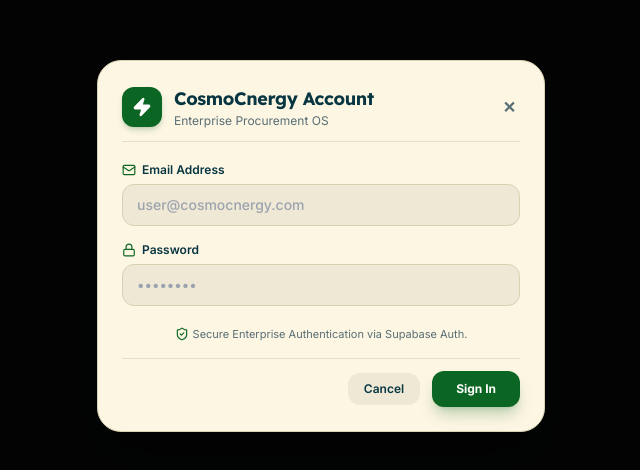
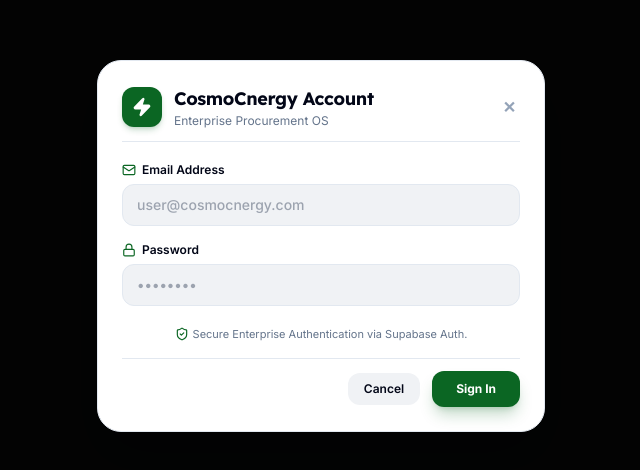
Before and after one commit to anujmagdum/Cosmo.cnergy, a React (Vite) app: page /inventory in a window 1280 px wide. Shown: the part 154-624 px from the top of the page, without its empty margins (319-959 px from the left). Built offline with nearby package versions, Linux system fonts and the light colour scheme; no server answers.

Commit message:
Update background from pearl white to #F0F2F5 across all tabs and layout containers

```diff
--- a/index.html
+++ b/index.html
@@ -11,7 +11,7 @@
     <link rel="preconnect" href="https://fonts.gstatic.com" crossorigin>
     <link href="https://fonts.googleapis.com/css2?family=Inter:wght@300;400;500;600;700;800&family=Lexend:wght@400;500;600;700;800&display=swap" rel="stylesheet">
   </head>
-  <body class="bg-[#FAF5EF] text-[#0D0D0D] font-sans antialiased selection:bg-[#0b6623] selection:text-white">
+  <body class="bg-[#F0F2F5] text-[#0D0D0D] font-sans antialiased selection:bg-[#0b6623] selection:text-white">
     <div id="root"></div>
     <script type="module" src="/src/main.tsx"></script>
   </body>
--- a/src/App.tsx
+++ b/src/App.tsx
@@ -1411,7 +1411,7 @@
   }).length;
 
   return (
-    <div className="min-h-screen flex flex-col bg-[#FAF5EF] text-slate-950 selection:bg-[#0b6623] selection:text-white overflow-x-hidden">
+    <div className="min-h-screen flex flex-col bg-[#F0F2F5] text-slate-950 selection:bg-[#0b6623] selection:text-white overflow-x-hidden">
       {/* Top Header & Navigation */}
 
 
--- a/src/components/AIProcurementStudio.tsx
+++ b/src/components/AIProcurementStudio.tsx
@@ -209,13 +209,13 @@
 
       {/* API Key Configuration Drawer */}
       {isKeyConfigOpen && (
-        <div className="bg-[#FDF6E3] border border-[#D6D1B1] rounded-2xl p-4 shadow-md animate-in fade-in space-y-3">
+        <div className="bg-[#FFFFFF] border border-[#E2E8F0] rounded-2xl p-4 shadow-md animate-in fade-in space-y-3">
           <div className="flex items-center justify-between">
-            <h4 className="text-xs font-bold text-[#073642] uppercase tracking-wider flex items-center gap-1.5">
+            <h4 className="text-xs font-bold text-[#020617] uppercase tracking-wider flex items-center gap-1.5">
               <Key className="w-4 h-4 text-[#0b6623]" />
               <span>Gemini API Key Configuration</span>
             </h4>
-            <span className="text-[11px] text-[#586E75]">Supports Google AI Studio API Keys</span>
+            <span className="text-[11px] text-slate-500">Supports Google AI Studio API Keys</span>
           </div>
           <div className="flex gap-2">
             <input
@@ -223,7 +223,7 @@
               value={apiKeyInput}
               onChange={e => setApiKeyInput(e.target.value)}
               placeholder="Paste your AI Studio GEMINI_API_KEY (AIzaSy...)"
-              className="flex-1 bg-[#EEE8D5] border border-[#D6D1B1] rounded-xl px-3.5 py-2 text-xs font-mono text-[#073642] focus:outline-none focus:border-[#0b6623]"
+              className="flex-1 bg-[#F0F2F5] border border-[#E2E8F0] rounded-xl px-3.5 py-2 text-xs font-mono text-[#020617] focus:outline-none focus:border-[#0b6623]"
             />
             <button
               onClick={handleSaveApiKey}
--- a/src/components/AuthModal.tsx
+++ b/src/components/AuthModal.tsx
@@ -66,19 +66,19 @@
 
   return (
     <div className="fixed inset-0 z-50 flex items-center justify-center bg-black/75 backdrop-blur-md p-4 animate-in fade-in duration-150">
-      <div className="bg-[#FDF6E3] w-full max-w-md rounded-3xl p-6 border border-[#D6D1B1] space-y-5 shadow-2xl text-[#073642]">
+      <div className="bg-[#FFFFFF] w-full max-w-md rounded-3xl p-6 border border-[#E2E8F0] space-y-5 shadow-2xl text-[#020617]">
         {/* Header */}
-        <div className="flex items-center justify-between border-b border-[#D6D1B1]/60 pb-3">
+        <div className="flex items-center justify-between border-b border-[#E2E8F0] pb-3">
           <div className="flex items-center gap-3">
-            <div className="w-10 h-10 rounded-xl bg-emerald-600 flex items-center justify-center shadow-md shadow-[#0b6623]/20">
+            <div className="w-10 h-10 rounded-xl bg-[#0b6623] flex items-center justify-center shadow-md shadow-[#0b6623]/20">
               <Zap className="w-5 h-5 text-white fill-white" />
             </div>
             <div>
-              <h3 className="text-lg font-bold text-[#073642]">CosmoCnergy Account</h3>
-              <p className="text-xs text-[#586E75]">Enterprise Procurement OS</p>
+              <h3 className="text-lg font-bold text-[#020617]">CosmoCnergy Account</h3>
+              <p className="text-xs text-slate-500">Enterprise Procurement OS</p>
             </div>
           </div>
-          <button onClick={onClose} className="text-[#586E75] hover:text-[#073642] font-bold p-1">
+          <button onClick={onClose} className="text-slate-400 hover:text-[#020617] font-bold p-1">
             ✕
           </button>
         </div>
@@ -93,7 +93,7 @@
         {/* Login Form: Standard Email, Password, and Submit */}
         <form onSubmit={handleSubmit} autoComplete="on" className="space-y-4 text-xs">
           <div>
-            <label htmlFor="auth-email" className="block font-semibold text-[#073642] mb-1.5 flex items-center gap-1.5">
+            <label htmlFor="auth-email" className="block font-semibold text-[#020617] mb-1.5 flex items-center gap-1.5">
               <Mail className="w-3.5 h-3.5 text-[#0b6623]" />
               <span>Email Address</span>
             </label>
@@ -108,12 +108,12 @@
               value={email}
               onChange={e => setEmail(e.target.value)}
               placeholder="user@cosmocnergy.com"
-              className="w-full bg-[#EEE8D5] border border-[#D6D1B1] rounded-xl px-3.5 py-2.5 text-sm text-[#073642] focus:outline-none focus:border-[#0b6623] font-medium"
+              className="w-full bg-[#F0F2F5] border border-[#E2E8F0] rounded-xl px-3.5 py-2.5 text-sm text-[#020617] focus:outline-none focus:border-[#0b6623] font-medium"
             />
           </div>
 
           <div>
-            <label htmlFor="auth-password" className="block font-semibold text-[#073642] mb-1.5 flex items-center gap-1.5">
+            <label htmlFor="auth-password" className="block font-semibold text-[#020617] mb-1.5 flex items-center gap-1.5">
               <Lock className="w-3.5 h-3.5 text-[#0b6623]" />
               <span>Password</span>
             </label>
@@ -129,20 +129,20 @@
               onChange={e => setPassword(e.target.value)}
               placeholder="••••••••"
               minLength={6}
-              className="w-full bg-[#EEE8D5] border border-[#D6D1B1] rounded-xl px-3.5 py-2.5 text-sm text-[#073642] focus:outline-none focus:border-[#0b6623] font-medium"
+              className="w-full bg-[#F0F2F5] border border-[#E2E8F0] rounded-xl px-3.5 py-2.5 text-sm text-[#020617] focus:outline-none focus:border-[#0b6623] font-medium"
             />
           </div>
 
-          <p className="text-[11px] text-[#586E75] text-center pt-1 flex items-center justify-center gap-1">
+          <p className="text-[11px] text-slate-500 text-center pt-1 flex items-center justify-center gap-1">
             <ShieldCheck className="w-3.5 h-3.5 text-[#0b6623]" />
             Secure Enterprise Authentication via Supabase Auth.
           </p>
 
-          <div className="flex items-center justify-end gap-3 pt-3 border-t border-[#D6D1B1]/60">
+          <div className="flex items-center justify-end gap-3 pt-3 border-t border-[#E2E8F0]">
             <button
               type="button"
               onClick={onClose}
-              className="px-4 py-2 rounded-xl bg-[#EEE8D5] text-[#073642] font-semibold hover:bg-[#E4DDC7] transition-all"
+              className="px-4 py-2 rounded-xl bg-[#F0F2F5] text-[#020617] font-semibold hover:bg-[#E2E8F0] transition-all"
             >
               Cancel
             </button>
--- a/src/components/Layout.tsx
+++ b/src/components/Layout.tsx
@@ -19,7 +19,7 @@
 
 export const Layout: React.FC<LayoutProps> = ({ activeTab, setActiveTab, unreadWebmailCount, onOpenBOMModal, onOpenSearch, userName, onOpenAuth, onLogout, ordersCount, catalogCount, companiesCount }) => {
   return (
-    <div className="min-h-screen bg-[#FAF5EF] text-slate-950 flex flex-col font-sans">
+    <div className="min-h-screen bg-[#F0F2F5] text-slate-950 flex flex-col font-sans">
       <Header
         activeTab={activeTab}
         setActiveTab={setActiveTab}
--- a/src/index.css
+++ b/src/index.css
@@ -5,7 +5,7 @@
 @layer base {
   body {
     font-family: 'Inter', sans-serif;
-    background-color: #FAF5EF;
+    background-color: #F0F2F5;
     color: #0D0D0D;
     overflow-x: hidden;
     -webkit-font-smoothing: antialiased;
@@ -49,6 +49,15 @@
 .border-\[\#0B192C\],
 .border-\[\#0b192c\] {
   border-color: #0C0D0E !important;
+}
+
+/* Universal background #F0F2F5 for all tabs and page interiors */
+.bg-\[\#FAF5EF\],
+.bg-\[\#faf5ef\],
+.bg-\[\#FDF6E3\],
+.bg-\[\#fdf6e3\],
+.bg-canvas {
+  background-color: #F0F2F5 !important;
 }
 
 .glass-card {
--- a/tailwind.config.js
+++ b/tailwind.config.js
@@ -17,7 +17,7 @@
           navy: '#0C0D0E',
           'navy-light': '#23262B',
           card: '#FFFFFF',
-          canvas: '#FAF5EF',
+          canvas: '#F0F2F5',
           emerald: '#0b6623',
           'emerald-dark': '#084d1a',
           'emerald-hover': '#084d1a',
```
Also changed, not shown: src/components/BatchSendPOsModal.tsx (+26 -26 lines).
